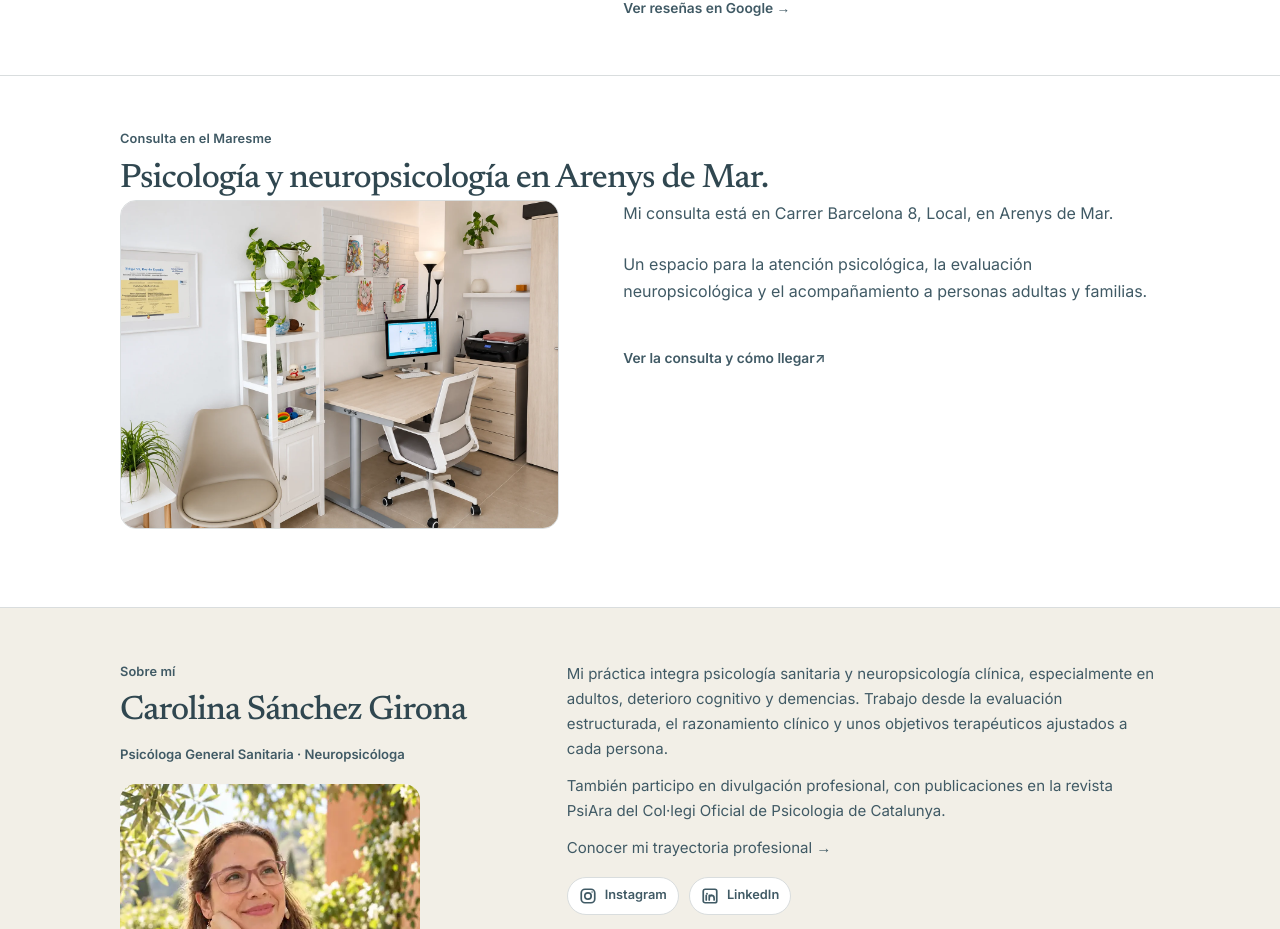
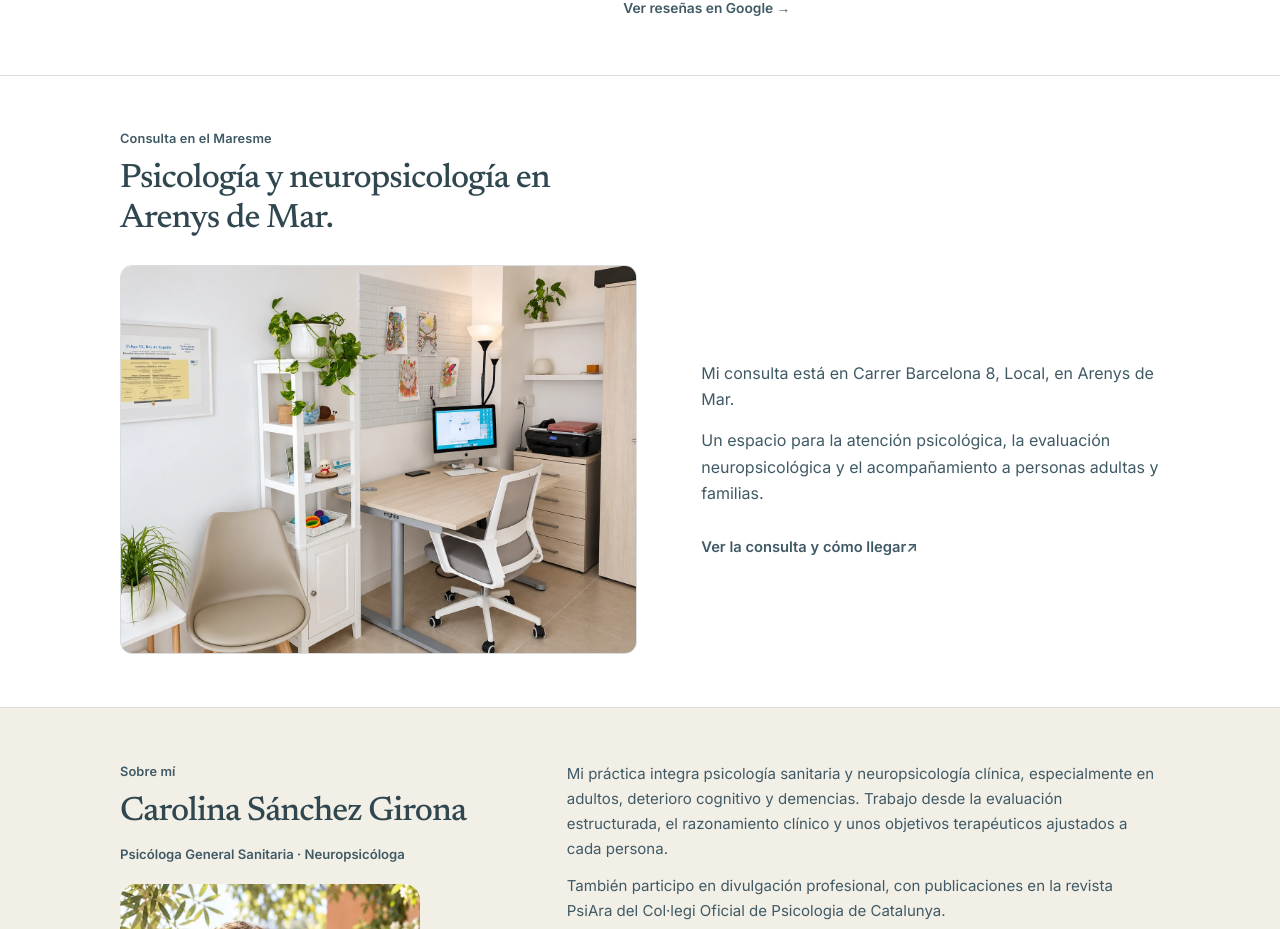
Before and after one commit to carolinasanchezgirona/Portfolio-Carolina, a Next.js app: page / in a window 1280 px wide. Shown: the part 2356-3285 px from the top of the page. Built offline with nearby package versions, Linux system fonts and the light colour scheme.

Commit message:
Align local clinic imagery and copy and eliminate oversized empty column

```diff
--- a/app/editorial.css
+++ b/app/editorial.css
@@ -903,3 +903,48 @@
   .editorial-site .resource-card h2 {font-size:1.5rem;}
   .editorial-site .editorial-section{padding-block:40px;}
 }
+
+
+/* Consulta en el Maresme: titular completo y fotografía con texto a su lado. */
+.editorial-site .editorial-local-heading{margin-bottom:26px;max-width:850px;}
+.editorial-site .editorial-local-heading h2{max-width:24ch;}
+.editorial-site .editorial-local-grid{
+  display:grid;
+  grid-template-columns:minmax(0,1.06fr) minmax(0,.94fr);
+  align-items:center;
+  gap:clamp(28px,5vw,64px);
+}
+.editorial-site .editorial-local-photo{
+  display:block;
+  width:100%;
+  max-width:520px;
+  margin:0;
+  overflow:hidden;
+  border:1px solid #D9DDDE;
+  border-radius:12px;
+}
+.editorial-site .editorial-local-photo img{
+  display:block;
+  width:100%;
+  height:auto;
+  aspect-ratio:4/3;
+  object-fit:cover;
+}
+.editorial-site .editorial-local-copy{max-width:49ch;}
+.editorial-site .editorial-local-copy p{
+  margin:0 0 15px;
+  font-size:1rem;
+  line-height:1.65;
+  color:#405A65;
+}
+.editorial-site .editorial-local-copy .editorial-card-link{
+  display:inline-flex;
+  margin-top:14px;
+  font-size:.92rem;
+  line-height:1.5;
+}
+@media(max-width:900px){
+  .editorial-site .editorial-local-grid{grid-template-columns:1fr;gap:23px;}
+  .editorial-site .editorial-local-photo{max-width:520px;}
+  .editorial-site .editorial-local-copy{max-width:65ch;}
+}
```
